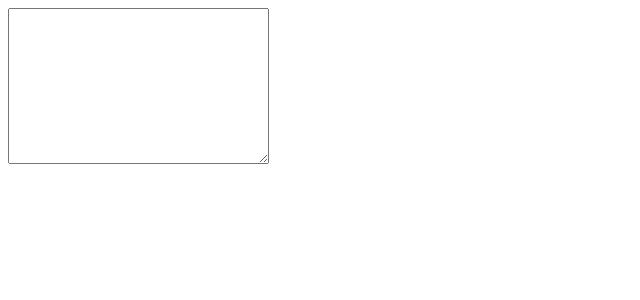
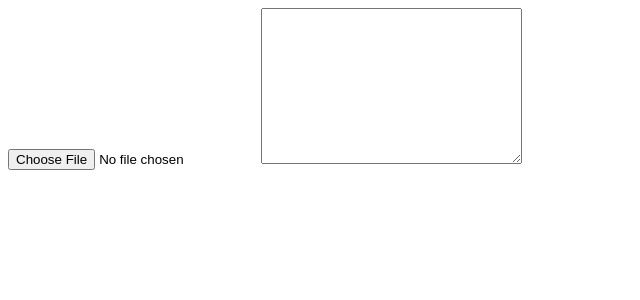
Before and after one commit to HardCoreQual/vocabulary-control, a Next.js app: page / in a window 1280 px wide. Shown: the top 300 px of the page, without its empty margins (0-640 px from the left). Built offline with nearby package versions, Linux system fonts and the light colour scheme.

Commit message:
feat(pdf): add InsertTextFromFile and connect it to insertText component

```diff
--- a/src/ui/insertText.tsx
+++ b/src/ui/insertText.tsx
@@ -1,4 +1,5 @@
 import React from 'react';
+import {InsertTextFromFile} from './insertTextFromFile';
 
 export function InsertText({text, setText}: {
 text: string,
@@ -6,6 +7,8 @@ setText: (t: string) => void,
 }) {
   return (
     <div>
+      <InsertTextFromFile setText={setText}/>
+
       <textarea
         cols={30}
         rows={10}
--- /dev/null
+++ b/src/ui/insertTextFromFile.tsx
@@ -0,0 +1,16 @@
+import {PdfLoader} from './pdfLoader';
+
+
+function InsertTextFromPdf({setText}: { setText: (t: string) => void }) {
+  return <PdfLoader setFile={(pdf) => {
+    if (!pdf) setText('');
+  }} />;
+}
+
+export function InsertTextFromFile({setText}: {
+  setText: (t: string) => void,
+}) {
+  return <>
+    <InsertTextFromPdf setText={setText} />
+  </>;
+}
```
